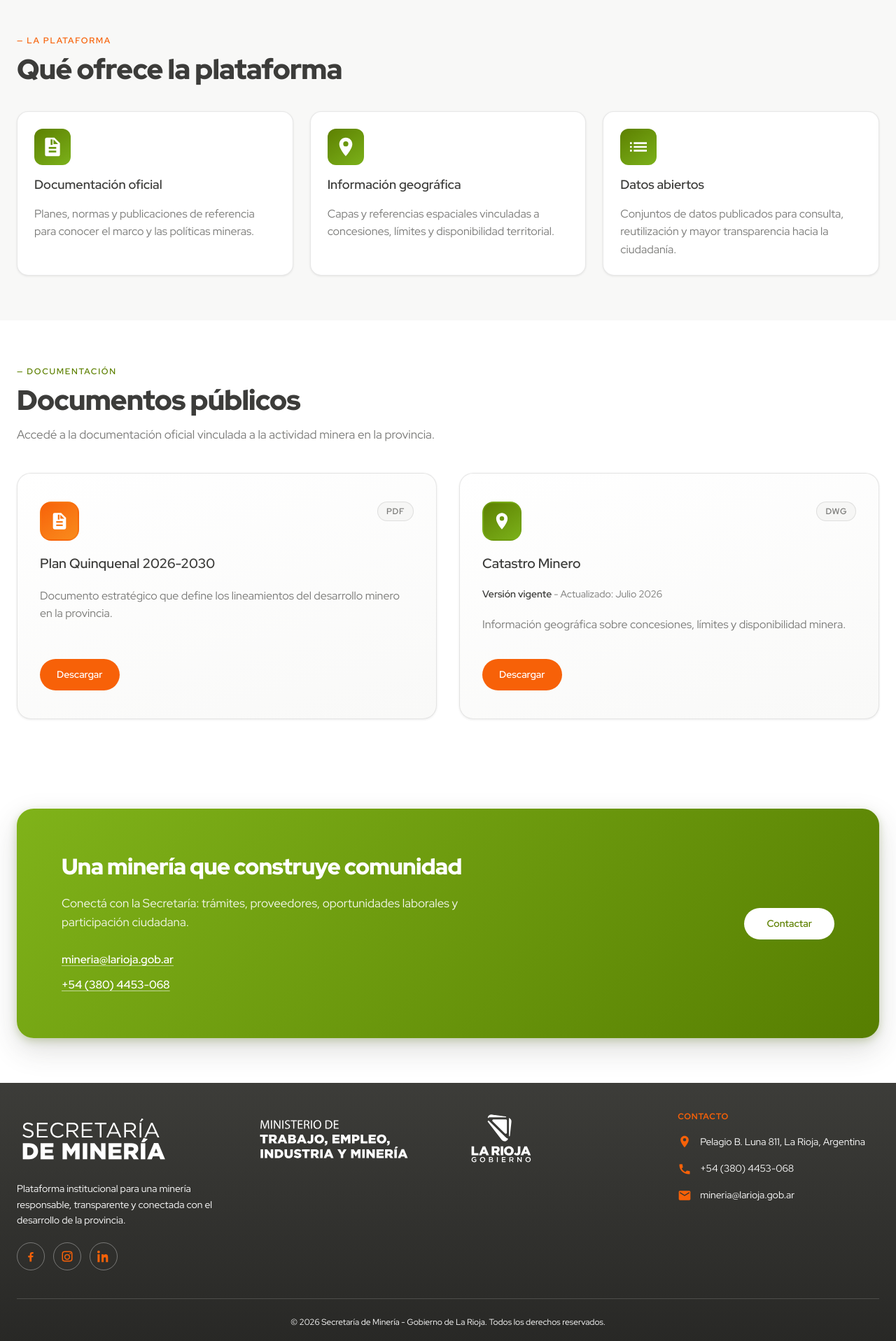
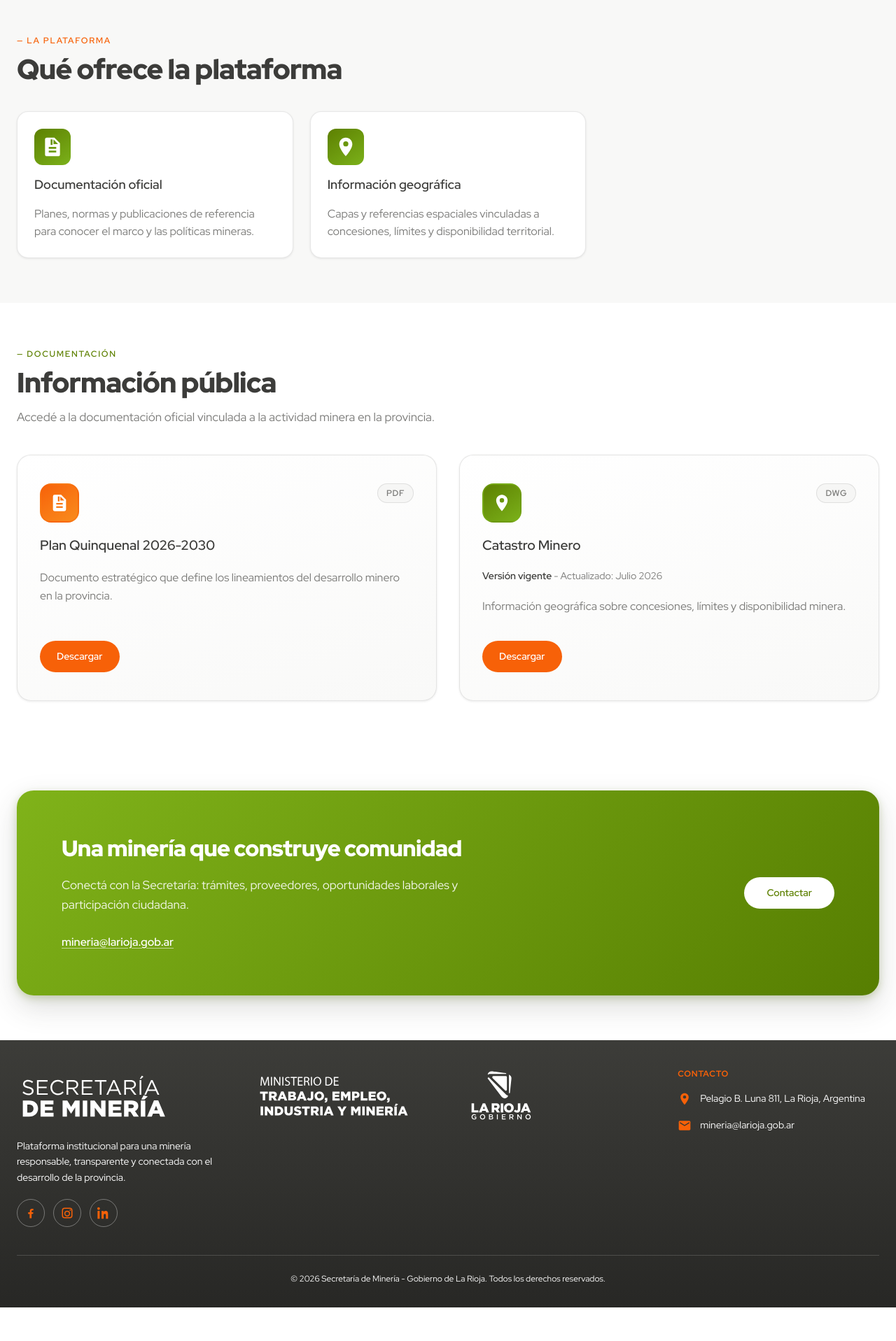
Before and after one commit to josemaldocarre/Web-Institucional-Minera-La-Rioja, a React (Vite) app: page / in a window 1280 px wide. Shown: the part 1112-3029 px from the top of the page at 70% size. After the commit the page ends 2981 px from the top, so only its background shows below. Built offline with nearby package versions, Linux system fonts and the light colour scheme.

Commit message:
refactor: remove 'openData' feature and phone contact details from various components and localization files for streamlined content

```diff
--- a/src/components/layout/Footer/Footer.tsx
+++ b/src/components/layout/Footer/Footer.tsx
@@ -176,12 +176,6 @@ export function Footer() {
                   </a>
                 </li>
                 <li className={styles.contactItem}>
-                  <IconPhone className={styles.contactIcon} />
-                  <a className={styles.contactLink} href="tel:+543804453068">
-                    {t('footer.contact.phone')}
-                  </a>
-                </li>
-                <li className={styles.contactItem}>
                   <IconEmail className={styles.contactIcon} />
                   <a
                     className={styles.contactLink}
--- a/src/data/home.mock.json
+++ b/src/data/home.mock.json
@@ -22,11 +22,6 @@
           "id": "geo",
           "titleKey": "home.features.items.geo.title",
           "descriptionKey": "home.features.items.geo.description"
-      },
-      {
-        "id": "openData",
-        "titleKey": "home.features.items.openData.title",
-        "descriptionKey": "home.features.items.openData.description"
         }
       ]
     },
@@ -61,8 +56,6 @@
     "ctaKey": "home.contactCard.cta",
     "contactListLabelKey": "home.contactCard.contactListLabel",
     "emailHref": "mailto:mineria@larioja.gob.ar",
-    "phoneHref": "tel:+5438044453068",
-    "emailLabelKey": "footer.contact.email",
-    "phoneLabelKey": "footer.contact.phone"
+    "emailLabelKey": "footer.contact.email"
   }
 }
--- a/src/features/home/components/ContactCard/ContactCard.tsx
+++ b/src/features/home/components/ContactCard/ContactCard.tsx
@@ -38,11 +38,6 @@ export function ContactCard({ contact }: ContactCardProps) {
                   {t(contact.emailLabelKey)}
                 </a>
               </li>
-              <li className={styles.contactItem}>
-                <a className={styles.contactLink} href={contact.phoneHref}>
-                  {t(contact.phoneLabelKey)}
-                </a>
-              </li>
             </ul>
           </div>
           <div className={styles.right}>
--- a/src/features/home/components/FeaturesSection/FeaturesSection.tsx
+++ b/src/features/home/components/FeaturesSection/FeaturesSection.tsx
@@ -42,30 +42,12 @@ function IconGeo() {
   )
 }
 
-function IconOpenData() {
-  return (
-    <svg
-      className={styles.iconSvg}
-      width={32}
-      height={32}
-      viewBox="0 0 24 24"
-      aria-hidden
-    >
-      <path
-        fill="currentColor"
-        d="M3 13h2v-2H3v2zm0 4h2v-2H3v2zm0-8h2V7H3v2zm4 4h14v-2H7v2zm0 4h14v-2H7v2zM7 7v2h14V7H7z"
-      />
-    </svg>
-  )
-}
-
 const FEATURE_ICONS: Record<
   HomeFeaturesBlock['items'][number]['id'],
   () => JSX.Element
 > = {
   docs: IconDocs,
-  geo: IconGeo,
-  openData: IconOpenData,
+  geo: IconGeo
 }
 
 export interface FeaturesSectionProps {
--- a/src/i18n/locales/en.json
+++ b/src/i18n/locales/en.json
@@ -25,7 +25,6 @@
     "contact": {
       "title": "Contact",
       "address": "Pelagio B. Luna 811, La Rioja, Argentina",
-      "phone": "+54 (380) 4453-068",
       "email": "mineria@larioja.gob.ar"
     },
     "social": {
@@ -58,10 +57,6 @@
         "geo": {
           "title": "Geographic information",
           "description": "Spatial layers and references related to concessions, boundaries, and land availability."
-        },
-        "openData": {
-          "title": "Open data",
-          "description": "Published datasets for consultation, reuse, and greater transparency for the public."
         }
       }
     },
--- a/src/i18n/locales/es.json
+++ b/src/i18n/locales/es.json
@@ -25,7 +25,6 @@
     "contact": {
       "title": "Contacto",
       "address": "Pelagio B. Luna 811, La Rioja, Argentina",
-      "phone": "+54 (380) 4453-068",
       "email": "mineria@larioja.gob.ar"
     },
     "social": {
@@ -58,10 +57,6 @@
         "geo": {
           "title": "Información geográfica",
           "description": "Capas y referencias espaciales vinculadas a concesiones, límites y disponibilidad territorial."
-        },
-        "openData": {
-          "title": "Datos abiertos",
-          "description": "Conjuntos de datos publicados para consulta, reutilización y mayor transparencia hacia la ciudadanía."
         }
       }
     },
@@ -74,7 +69,7 @@
     },
     "featureDocuments": {
       "eyebrow": "Documentación",
-      "title": "Documentos públicos",
+      "title": "Información pública",
       "subtitle": "Accedé a la documentación oficial vinculada a la actividad minera en la provincia.",
       "plan": {
         "title": "Plan Quinquenal 2026-2030",
@@ -92,7 +87,7 @@
   },
   "seo": {
     "documentTitleHome": "Minería La Rioja - Web Institucional",
-    "metaDescriptionHome": "Sitio institucional de minería en La Rioja: transparencia, trámites, datos abiertos e información para la ciudadanía."
+    "metaDescriptionHome": "Sitio institucional de minería en La Rioja: transparencia, trámites e información para la ciudadanía."
   },
   "common": {
     "loading": "Cargando…",
--- a/src/services/homeService.ts
+++ b/src/services/homeService.ts
@@ -13,7 +13,7 @@ export interface HomeInstitutionalPreview {
 }
 
 export interface HomeFeatureItem {
-  readonly id: 'docs' | 'geo' | 'openData'
+  readonly id: 'docs' | 'geo'
   readonly titleKey: string
   readonly descriptionKey: string
 }
@@ -47,9 +47,7 @@ export interface HomeContactPreview {
   readonly ctaKey: string
   readonly contactListLabelKey: string
   readonly emailHref: string
-  readonly phoneHref: string
   readonly emailLabelKey: string
-  readonly phoneLabelKey: string
 }
 
 export interface HomePageData {
```
Also changed, not shown: 2 other files (tests, documents, lock files or other folders). Lines whose indentation alone changed are shown as unchanged.
